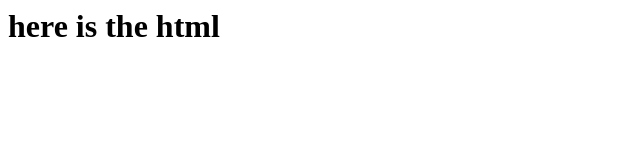
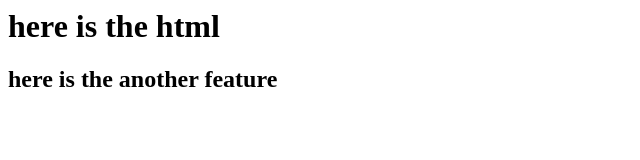
Before and after one commit to imakumar98/git-advance, a plain HTML site: page index.html in a window 1280 px wide. Shown: the whole page, without its empty margins (0-640 px from the left). Drawn offline with Linux system fonts and the light colour scheme.

Commit message:
feat: feature two

```diff
--- a/index.html
+++ b/index.html
@@ -1 +1,3 @@
 <h1>here is the html</h1>
+
+<h2>here is the another feature</h2>
```
